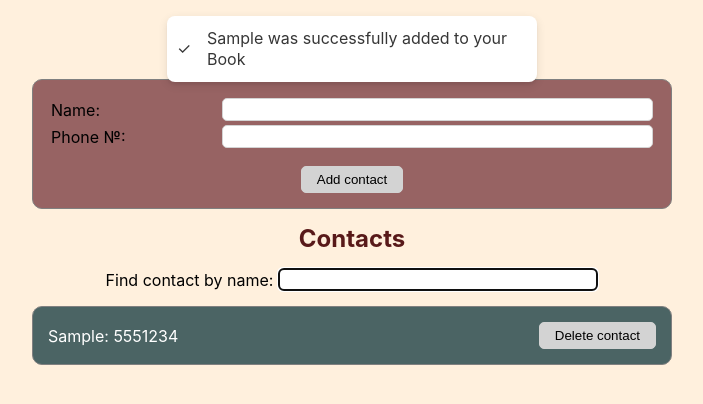
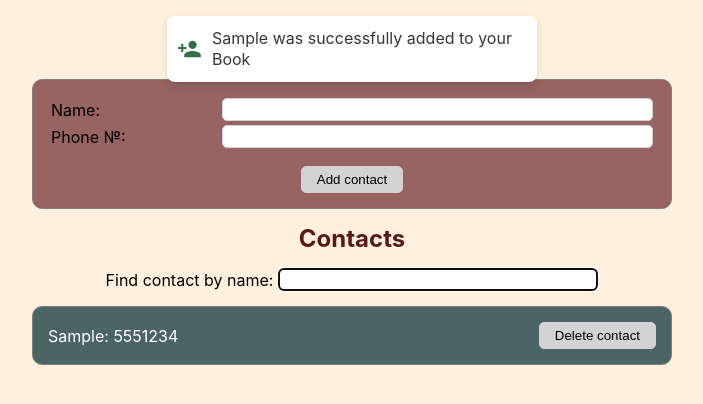
Before and after one commit to Hi-tei-hi-me/goit-react-hw-06-phonebook, a React (Create React App) app: page / in a window 1280 px wide. Both pictures are taken after typing "Sample", "5551234" into the empty fields and a click on the button "Add contact". Shown: the top 404 px of the page, without its empty margins (288-991 px from the left). Built offline with nearby package versions, Linux system fonts and the light colour scheme.

Commit message:
Miscellaneous

```diff
--- a/package.json
+++ b/package.json
@@ -5,6 +5,7 @@
   "homepage": "https://hi-tei-hi-me.github.io/goit-react-hw-06-phonebook",
   "dependencies": {
     "@emotion/styled": "^11.10.5",
+    "@reduxjs/toolkit": "^1.9.1",
     "@testing-library/jest-dom": "^5.16.3",
     "@testing-library/react": "^12.1.4",
     "@testing-library/user-event": "^13.5.0",
@@ -14,7 +15,10 @@
     "react": "^18.1.0",
     "react-dom": "^18.1.0",
     "react-hot-toast": "^2.4.0",
+    "react-icons": "^4.7.1",
+    "react-redux": "^8.0.5",
     "react-scripts": "5.0.1",
+    "redux-persist": "^6.0.0",
     "web-vitals": "^2.1.3"
   },
   "scripts": {
--- a/src/components/App.jsx
+++ b/src/components/App.jsx
@@ -1,15 +1,17 @@
 import { useEffect, useState } from 'react';
 import { nanoid } from 'nanoid';
 import toast, { Toaster } from 'react-hot-toast';
+import { MdPersonAddDisabled, MdPersonAdd, MdPersonRemove } from 'react-icons/md';
+import { NotFound } from './NotFound/NotFound.styled';
 import { Box } from './Box/Box.styled';
-import { NotFound } from './NotFound/NotFound.styled';
 import { ContactForm } from './ContactForm/ContactForm';
 import { ContactList } from './Contacts/ListOfContacts';
 import { Filter } from './SearchForm/SearchForm';
 
 export const App = () => {
-  const [contacts, setContacts] = useState(() => JSON.parse(window.localStorage.getItem('contacts')) ??
-[]);
+  const [contacts, setContacts] = useState(
+    () => JSON.parse(window.localStorage.getItem('contacts')) ?? []
+  );
   const [filter, applyFilter] = useState('');
   useEffect(() => {
     localStorage.setItem('contacts', JSON.stringify(contacts));
@@ -20,16 +22,22 @@ export const App = () => {
         return contact.name.trim().toLowerCase() === newContact.name.toLowerCase();
       })
     ) {
-      return toast(`${newContact.name} is already in your Book`, { icon: '❗' });
+      return toast(`${newContact.name} is already in your Book`, {
+        icon: <MdPersonAddDisabled size={25} color="#ccba21" />,
+      });
     }
     const id = nanoid();
     const newAddedContact = { id, ...newContact };
     setContacts(prevState => [newAddedContact, ...prevState]);
-    return toast(`${newContact.name} was successfully added to your Book`, { icon: '✓' });
+    return toast(`${newContact.name} was successfully added to your Book`, {
+      icon: <MdPersonAdd size={28} color="#327047" />,
+    });
   };
   const deleteContact = (id, name) => {
     setContacts(prevState => prevState.filter(contact => contact.id !== id));
-    return toast(`${name} was removed from your Book`, { icon: '✗' });
+    return toast(`${name} was removed from your Book`, {
+      icon: <MdPersonRemove size={25} color="#b24a4a" />,
+    });
   };
   const getFilteredList = () => {
     const normalizedFilter = filter.trim().toLowerCase();
--- a/src/components/Box/Box.styled.jsx
+++ b/src/components/Box/Box.styled.jsx
@@ -2,7 +2,10 @@ import styled from '@emotion/styled';
 
 export const Box = styled.div`
   margin: auto;
-  height: 80vh;
+  max-height: 95vh;
   width: 50vw;
   color: #010101;
+  @media (max-width: 767px) {
+    width: 95vw;
+  }
 `;
```
Also changed, not shown: 1 other file (tests, documents, lock files or other folders).
